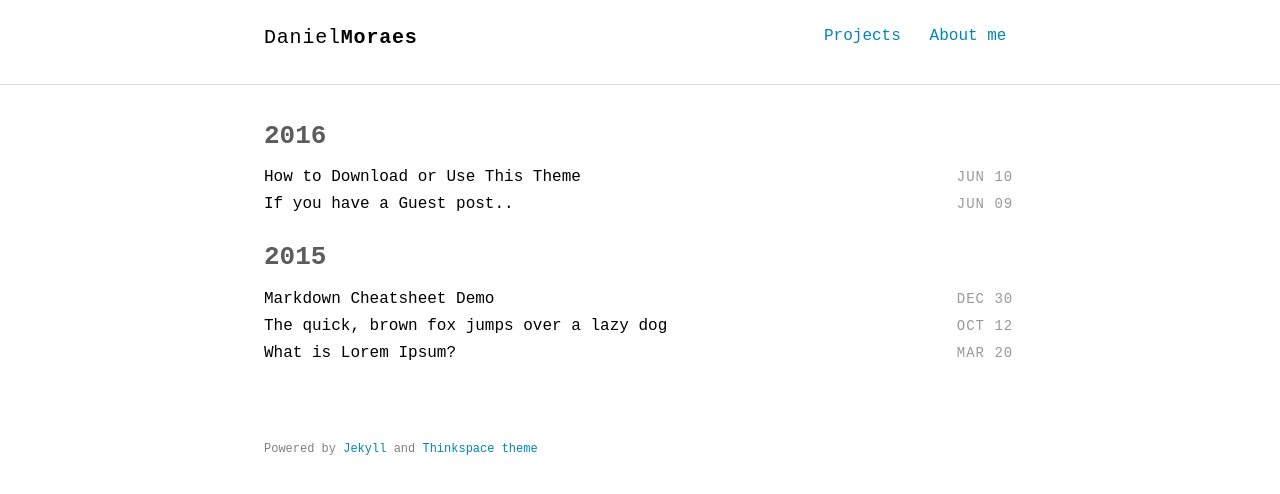
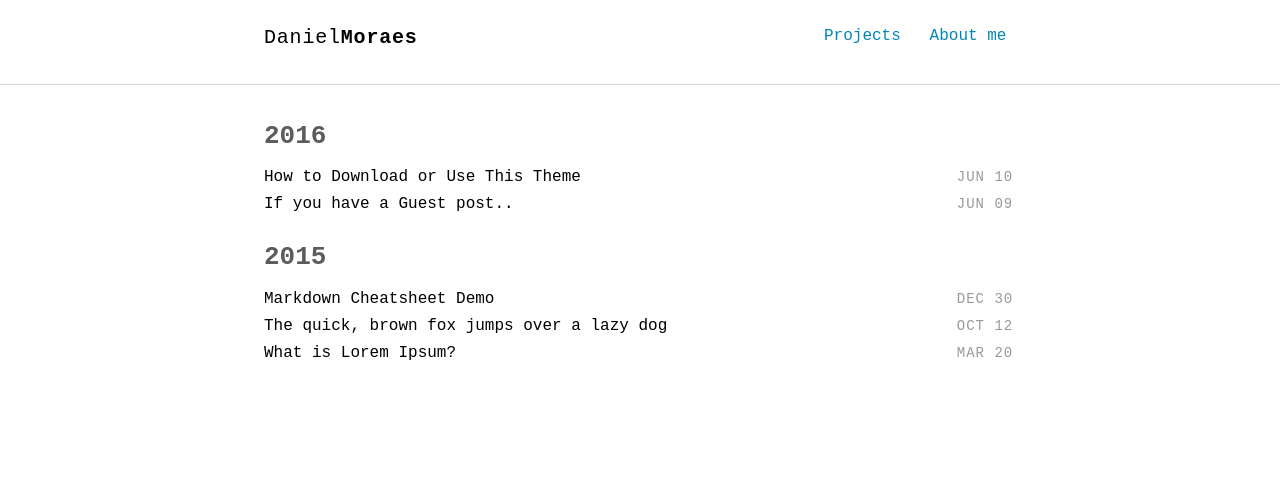
Before and after one commit to danielbibit/danielbibit.github.io, a Jekyll site: the page built from index.html, in a window 1280 px wide. Shown: the top 494 px of the page. Built offline with Jekyll 4.4.1, drawn with Linux system fonts in a browser that asks for light colours; some web fonts are replaced.

Commit message:
Remove footer

```diff
--- a/_includes/footer.html
+++ b/_includes/footer.html
@@ -1,5 +1,5 @@
 <footer class="site-footer">
   <div class="container">
-    <small class="block">Powered by <a href="https://jekyllrb.com/">Jekyll</a> and <a href="https://github.com/heiswayi/thinkspace">Thinkspace theme</a></small>
+    <!-- <small class="block">Powered by <a href="https://jekyllrb.com/">Jekyll</a> and <a href="https://github.com/heiswayi/thinkspace">Thinkspace theme</a></small> -->
   </div>
 </footer>
```
